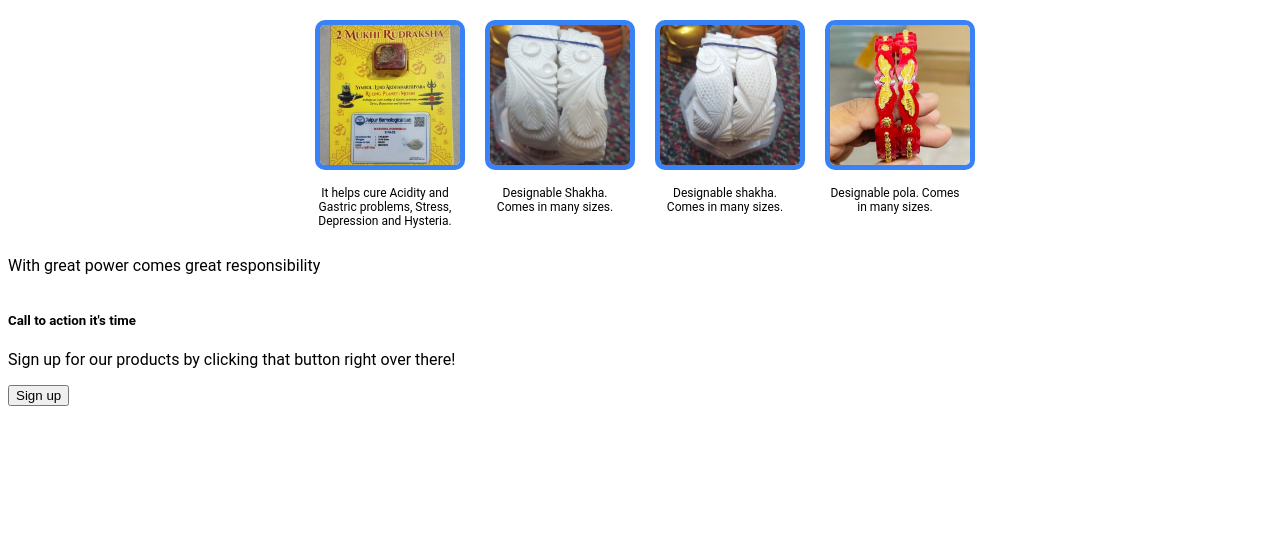
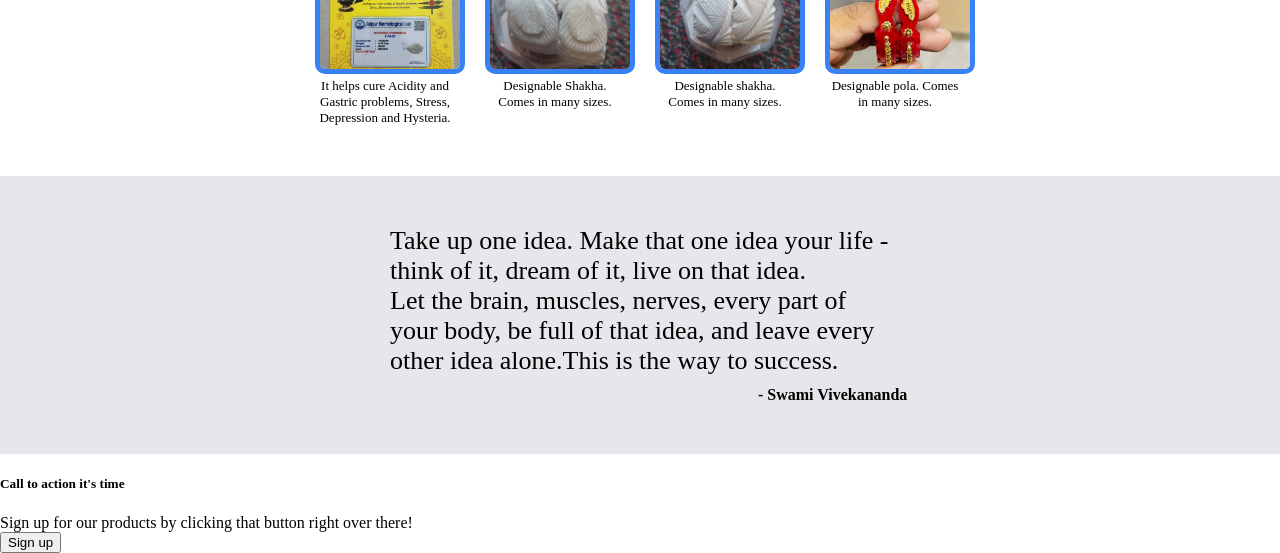
Before and after one commit to resetreboot1/landing-page, a plain HTML site: page index.html in a window 1280 px wide. Shown: the part 552-1105 px from the top of the page. Before the commit the page ends 982 px from the top, so only its background shows below. Drawn offline with Linux system fonts and the light colour scheme.

Commit message:
Add quote secttion and tweak product section

```diff
--- a/index.html
+++ b/index.html
@@ -54,8 +54,11 @@
         </div>
     </div>
     <div class="quote-section">
-        <p id="quote">With great power comes great responsibility</p>
-        <p id="author"></p>
+        <div id="quote">
+           <p>Take up one idea. Make that one idea your life - think of it, dream of it, live on that idea.</p>
+           <p>Let the brain, muscles, nerves, every part of your body, be full of that idea, and leave every other idea alone.This is the way to success.</p>
+        </div>
+        <p id="author">- Swami Vivekananda</p>
     </div>
     <div class="signup">
         <div class="box">
--- a/styles.css
+++ b/styles.css
@@ -1,7 +1,8 @@
 body{
-    font-family:'Roboto';
+    font-family:'Roboto' sans-serif;
     display:flex;
     flex-direction:column;
+    margin:0%;
 
 }
 
@@ -114,6 +115,7 @@ h3 {
    font-size: 36px;
    font-weight: 900;
    color:#1f2937;
+   margin-top: 0%;
 }
 
 
@@ -135,6 +137,38 @@ h3 {
 }
 
 .secondary-text{
-    font-size:12px;
+    font-size:13px;
     text-align:center;
 }
+
+.quote-section{
+    display:flex;
+    flex-direction:column;
+    background-color:#e5e7eb;
+    padding:50px;
+}
+
+#author{
+    margin-left:60%;
+    margin-top: 0%;
+    text-align: start;
+    font-weight: 900;
+}
+
+#quote{
+    width:500px;
+    align-self:center;
+    text-align: start;
+    font-size: 26px;
+    font-weight:200;
+    margin-bottom:10px;
+}
+
+p{
+    margin:0;
+}
+
+.Products-section{
+    padding:50px
+
+}
```
